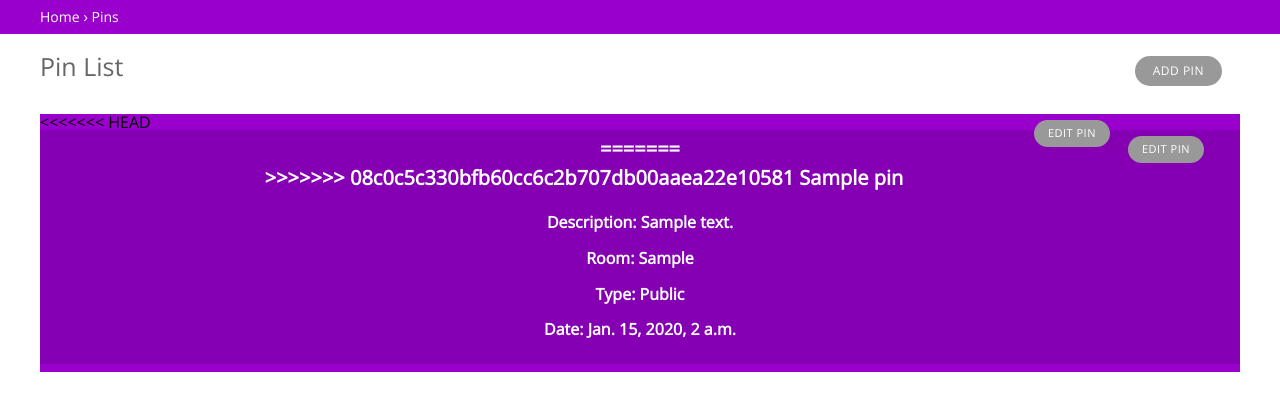
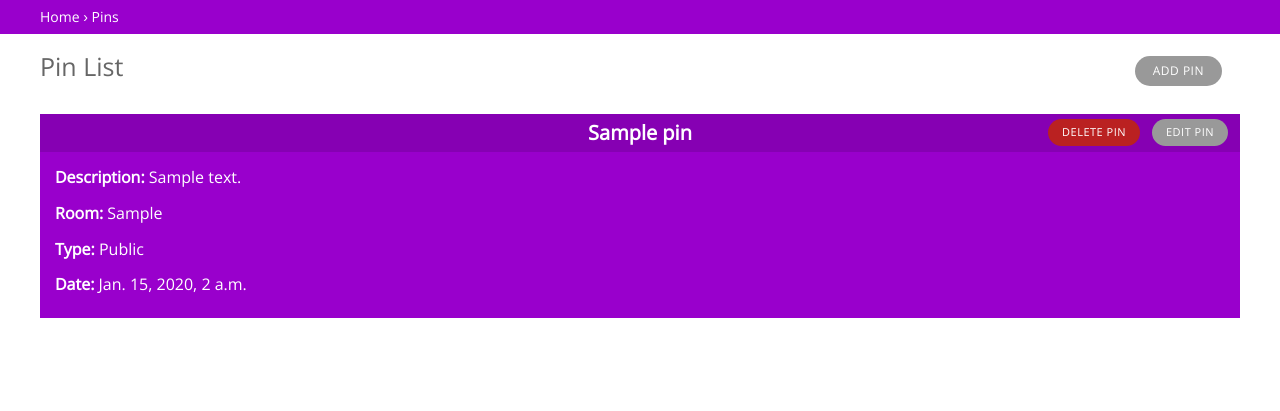
Before and after one commit to jbryant5/GarfieldWAY, a Django app: page /pins/ in a window 1280 px wide. Shown: the part 60-471 px from the top of the page. Run offline with Django 3.2, Linux system fonts and the light colour scheme; tables that the repository leaves empty hold one stand-in row (values such as "Sample post").

Commit message:
added edit button and edit screen

```diff
--- a/pins/templates/pins/edit.html
+++ b/pins/templates/pins/edit.html
@@ -62,6 +62,7 @@
 				<form action="" method="post" id="pin_form" novalidate="">
 					{% csrf_token %}
 					{{pin_form.as_p}}
+
 
 					<div class="submit-row">
 						<input type="submit" value="Save and add another" name="_addanother">
--- a/pins/templates/pins/index.html
+++ b/pins/templates/pins/index.html
@@ -56,33 +56,29 @@
 
 					<div class="pinlist">
 
-<<<<<<< HEAD
-						<div id="pin_header">
-
-
-						<h1>
-
-=======
 						<div>
 
-						<h1>
+							<h1>
 
-						<ul class="object-tools">
-							<li>
-								<a href="/pins/edit/" id="changelink">Edit pin</a>
-							</li>
-						</ul>
+								{{ pin.pin_name }}
 
->>>>>>> 08c0c5c330bfb60cc6c2b707db00aaea22e10581
-						{{ pin.pin_name }}
+							</h1>
 
-						<ul class="object-tools">
-								<a href="/pins/edit/" id="changelink">Edit pin</a>
-						</ul>
+							<div>
+							<ul class="object-tools">
+								<a href="/pins/" id="deletelink">Delete pin</a>
+							</ul>
+							</div>
 
-						</h1>
+							<div>
+							<ul class="object-tools">
+								<a href="{% url 'pins:edit' pin.id %}" id="changelink">Edit pin</a>
+							</ul>
+							</div>
 
 						</div>
+
+						<div>
 
 						<li>
 							<b>Description:</b> {{ pin.pin_description }}
@@ -100,9 +96,11 @@
 							<b>Date:</b> {{ pin.date }}
 						</li>
 
-					</div>
+						</div>
 
 				{% endfor %}
+
+					</div>
 
 			</div>
 
--- a/pins/urls.py
+++ b/pins/urls.py
@@ -1,12 +1,15 @@
 from django.conf.urls import url
+from django.urls import path
 
 from . import views
+
+app_name='pins'
 
 urlpatterns = [
    url(r'^$', views.index, name='index'),
    url('create/', views.create, name='create'),
    url('clear/', views.clear, name= 'clear'),
    url('test/', views.test, name= 'test'),
-   url('edit/', views.edit, name= 'edit'),
+   path('edit/<int:pin_id>', views.edit, name= 'edit'),
    url('getallrooms/', views.getAllRoomPins, name = 'number of pins ')
 ]
--- a/pins/views.py
+++ b/pins/views.py
@@ -1,7 +1,7 @@
 # -*- coding: utf-8 -*-
 from __future__ import unicode_literals
 
-from django.shortcuts import render
+from django.shortcuts import render, get_object_or_404
 
 # Create your views here.
 from django.http import HttpResponse
@@ -16,7 +16,6 @@ def index(request):
     context = {
         'latest_pin_list': latest_pin_list
     }
-
     template = loader.get_template('pins/index.html')
     return HttpResponse(template.render(context, request))
 
@@ -38,31 +37,28 @@ def create(request):
        pin.pin_type = request.POST.get('pin_type')
        pin.save()
        if request.POST.get('_save') is not None:
-         return redirect('index')
+         return redirect('/pins')
        else:
-         return redirect('create')
+         return redirect('/pins/create')
 
-def edit(request):
-    if request.method == 'GET':
-       latest_pin_list = Pin.objects.order_by('-date')[:5]
-       template = loader.get_template('pins/edit.html')
-       context = {
-           'latest_pin_list': latest_pin_list, 'pin_form': PinForm,
-       }
-       return HttpResponse(template.render(context, request))
-
-    elif request.method == 'POST':
-       pin = Pin ()
-       pin.pin_name = request.POST.get('pin_name')
-       pin.pin_room = request.POST.get('pin_room')
-       pin.pin_description = request.POST.get('pin_description')
-       pin.date = request.POST.get('date')
-       pin.pin_type = request.POST.get('pin_type')
-       pin.save()
-       if request.POST.get('_save') is not None:
-         return redirect('index')
-       else:
-         return redirect('edit')
+def edit(request, pin_id):
+    pin = get_object_or_404(Pin, pk=pin_id)
+    if request.method == 'POST':
+      form = PinForm(request.POST, instance=pin)
+      if form.is_valid():
+         pin = form.save(commit=False)
+         pin.save()
+      if request.POST.get('_save') is not None:
+         return redirect('/pins')
+#       else:
+#          return redirect('/pins/edit/pk')
+    else:
+      form = PinForm(instance=pin)
+    template = loader.get_template('pins/edit.html')
+    context = {
+      'pin_form': form,
+    }
+    return HttpResponse(template.render(context, request))
 
 
 def clear(request):
--- a/static/css/base.css
+++ b/static/css/base.css
@@ -111,11 +111,6 @@ div.pinlist li {
 	list-style: none;
 }
 
-/* div.pinlist #pin_header{ */
-	/* display: flex; */
-	/* align-items: center;  */
-/* } */
-
 /* PAGE STRUCTURE */
 
 #container {
@@ -213,11 +208,12 @@ ACTION ICONS
 }
 
 a.deletelink:link, a.deletelink:visited {
-    color: #CC3434;
+    color: #fff;
+	text-decoration: none;
 }
 
 a.deletelink:focus, a.deletelink:hover {
-    color: #8600b3;
+    color: #fff;
     text-decoration: none;
 }
 
@@ -268,18 +264,19 @@ a.deletelink:focus, a.deletelink:hover {
 
 .object-tools #changelink {
 	padding: 3px 14px;
-<<<<<<< HEAD
 	display: inline-block;
     float: right;
-	margin: 0 0 0 0;
+	margin: 15px -180px 0px 0px;
 	font-size: 11px;
-	/* vertical-align: middle; */
-	/* position: relative; */
-	/* bottom: 14px; */
-=======
+}
+
+.object-tools #deletelink {
+	padding: 3px 14px;
+	display: inline-block;
+    float: right;
+	margin: 15px 100px 0px 0px;
+	background: #ba2121;
 	font-size: 11px;
-	display: inline-block;
->>>>>>> 08c0c5c330bfb60cc6c2b707db00aaea22e10581
 }
 
 .object-tools a:focus, .object-tools a:hover {
@@ -288,6 +285,10 @@ a.deletelink:focus, a.deletelink:hover {
 
 .object-tools #changelink:hover {
 	background-color: #666666;
+}
+
+.object-tools #deletelink:hover {
+	background-color: #a41515;
 }
 
 .object-tools a:focus{
```
Also changed, not shown: pins/models.py (line endings or trailing spaces).
